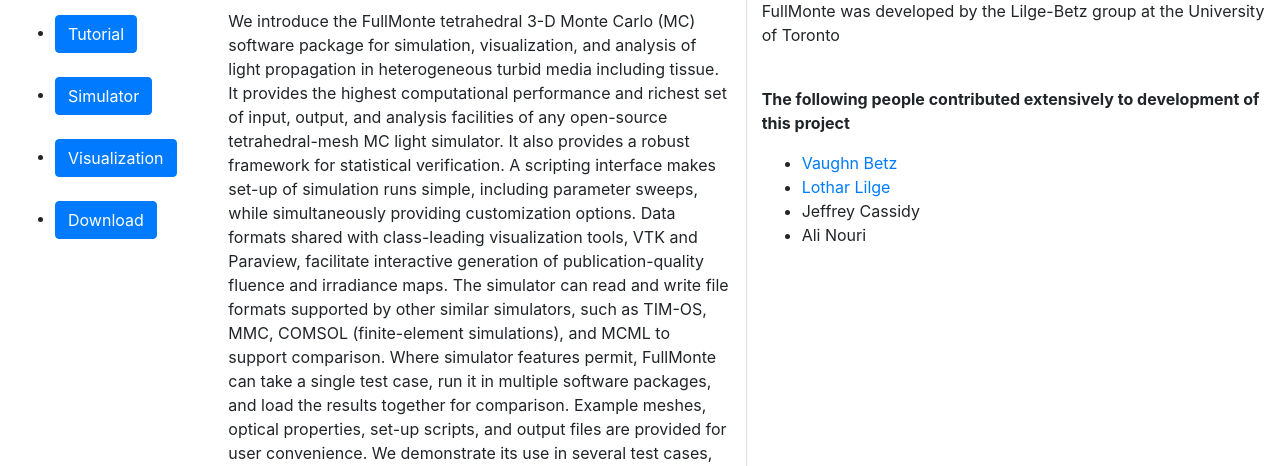
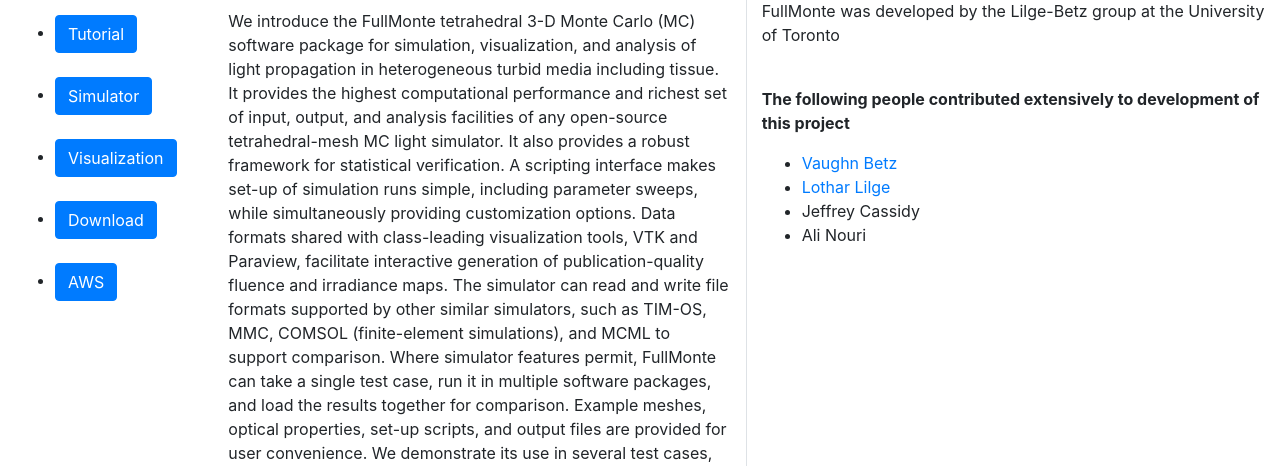
Before and after one commit to nancytaen/FullMonteWeb, a Django app: page /application/about in a window 1280 px wide. Shown: the part 111-577 px from the top of the page. Run offline with Django 3.2, Linux system fonts and the light colour scheme; some libraries are stand-ins or nearby versions.

Commit message:
add initial aws page

```diff
--- a/application/templates/base_generic.html
+++ b/application/templates/base_generic.html
@@ -74,6 +74,7 @@
                         <li><a class="btn btn-primary" href="{% url 'simulator' %}">Simulator</a></li><br/>
                         <li><a class="btn btn-primary" href="{% url 'visualization' %}">Visualization</a></li><br/>
                         <li><a class="btn btn-primary" href="{% url 'download_output' %}">Download</a></li><br/>
+                        <li><a class="btn btn-primary" href="{% url 'aws' %}">AWS</a></li><br/>
                     </ul>
                     {% endblock %}
                 </div>
--- a/application/urls.py
+++ b/application/urls.py
@@ -42,6 +42,9 @@ urlpatterns = [
     # /application/create_preset_material
     path('create_preset_material', views.createPresetMaterial, name='create_preset_material'),
 
+    # /application/aws
+    path('aws', views.aws, name='aws'),
+
     url(r'^password_reset/$', auth_views.PasswordResetView.as_view() , name='password_reset'),
     url(r'^password_reset/done/$', auth_views.PasswordResetDoneView.as_view(), name='password_reset_done'),
     url(r'^reset/(?P<uidb64>[0-9A-Za-z_\-]+)/(?P<token>[0-9A-Za-z]{1,13}-[0-9A-Za-z]{1,20})/$',
--- a/application/views.py
+++ b/application/views.py
@@ -553,3 +553,6 @@ def change_password(request):
 # Heroku h12 timeout error
 def heroku_timeout(request):
     return render(request, 'heroku_timeout.html')
+
+def aws(request):
+    return render(request, "aws.html")
```
